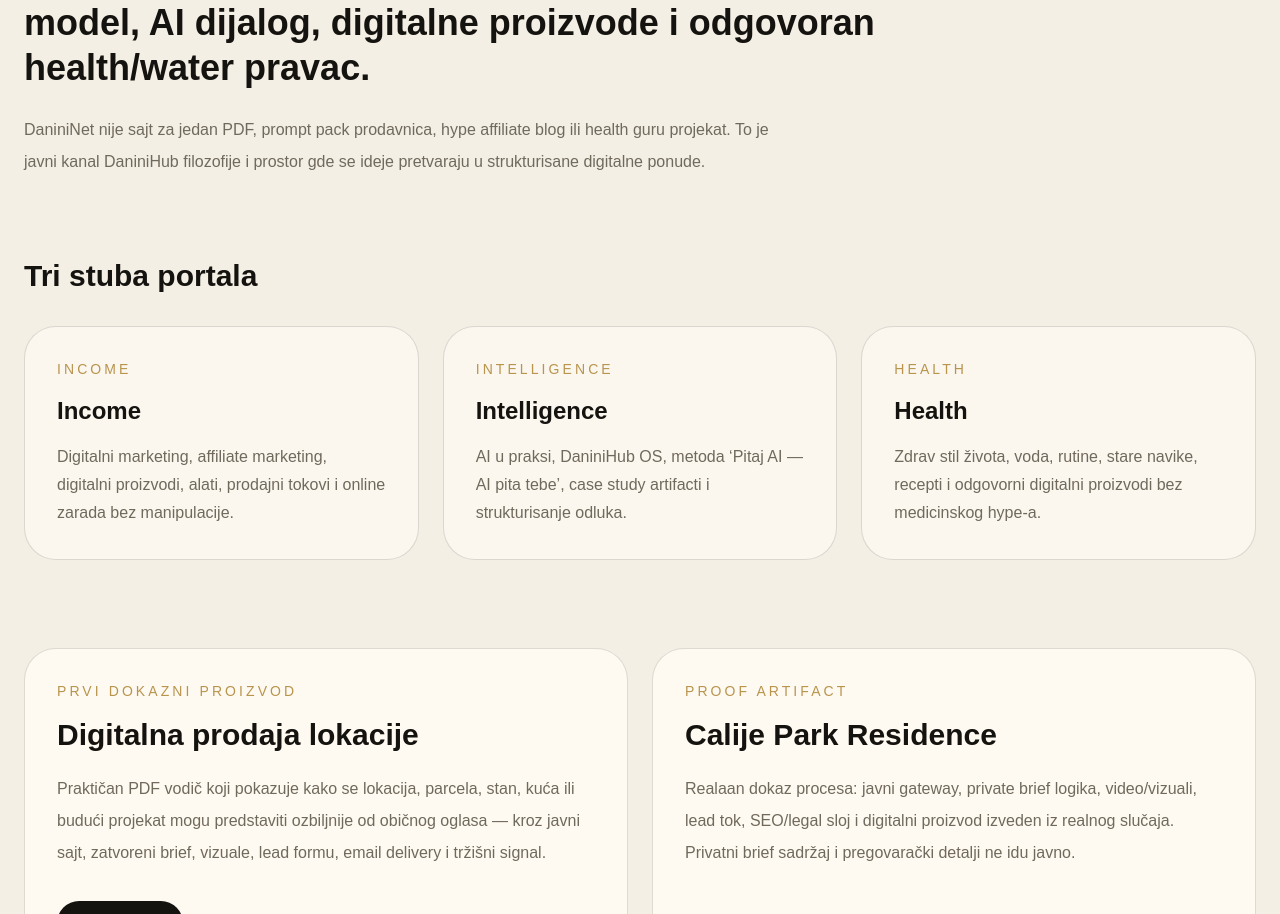
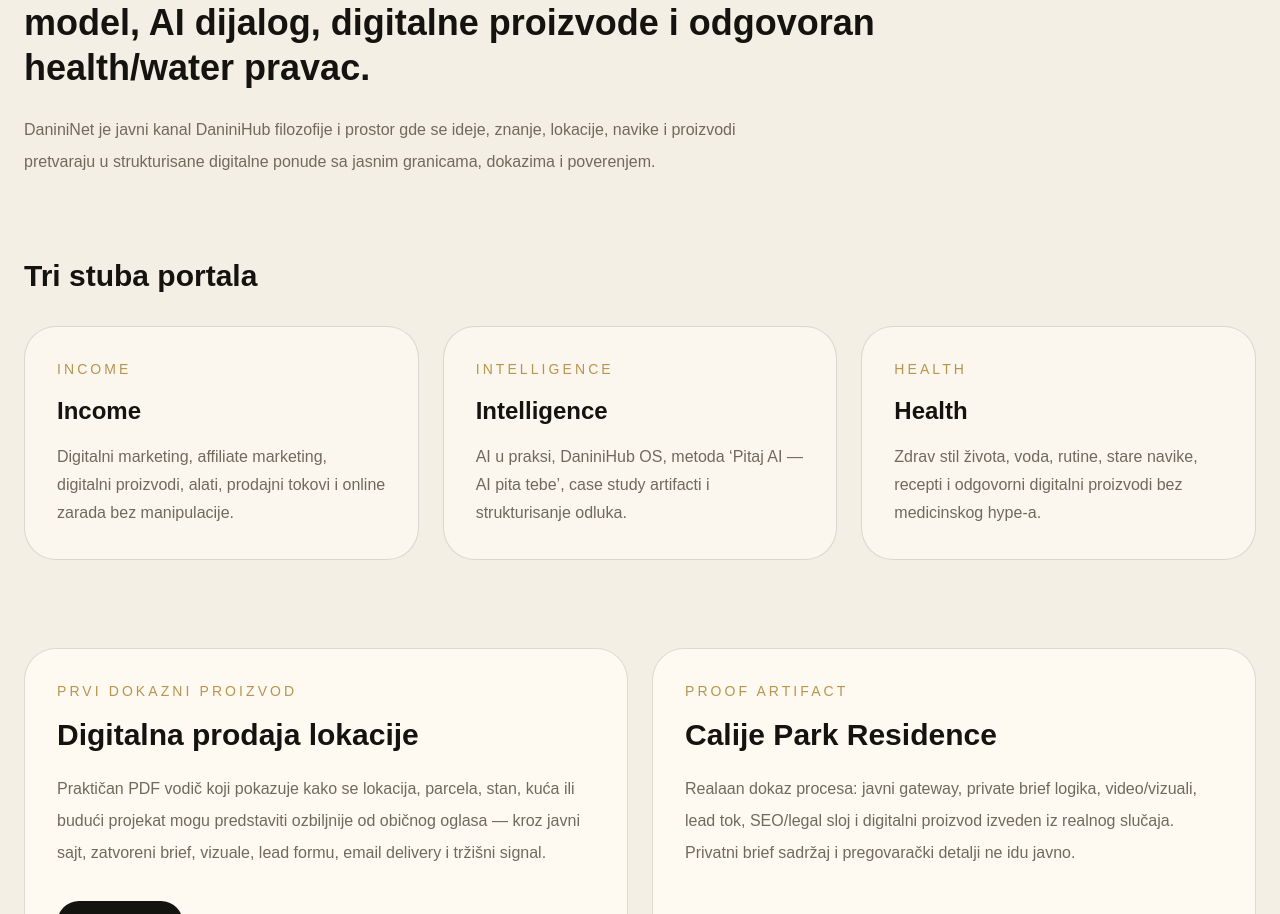
Before and after one commit to danininet/danininet, a Next.js app: page /de in a window 1280 px wide. Shown: the part 934-1848 px from the top of the page. Built offline with nearby package versions, Linux system fonts and the light colour scheme.

Commit message:
Remove negative positioning from DaniniNet homepage copy

```diff
--- a/app/[locale]/page.tsx
+++ b/app/[locale]/page.tsx
@@ -91,7 +91,7 @@
           Portal koji povezuje digitalni marketing, affiliate model, AI dijalog, digitalne proizvode i odgovoran health/water pravac.
         </h2>
         <p className="mt-6 max-w-3xl leading-8 text-[var(--muted)]">
-          DaniniNet nije sajt za jedan PDF, prompt pack prodavnica, hype affiliate blog ili health guru projekat. To je javni kanal DaniniHub filozofije i prostor gde se ideje pretvaraju u strukturisane digitalne ponude.
+          DaniniNet je javni kanal DaniniHub filozofije i prostor gde se ideje, znanje, lokacije, navike i proizvodi pretvaraju u strukturisane digitalne ponude sa jasnim granicama, dokazima i poverenjem.
         </p>
       </section>
 
```
